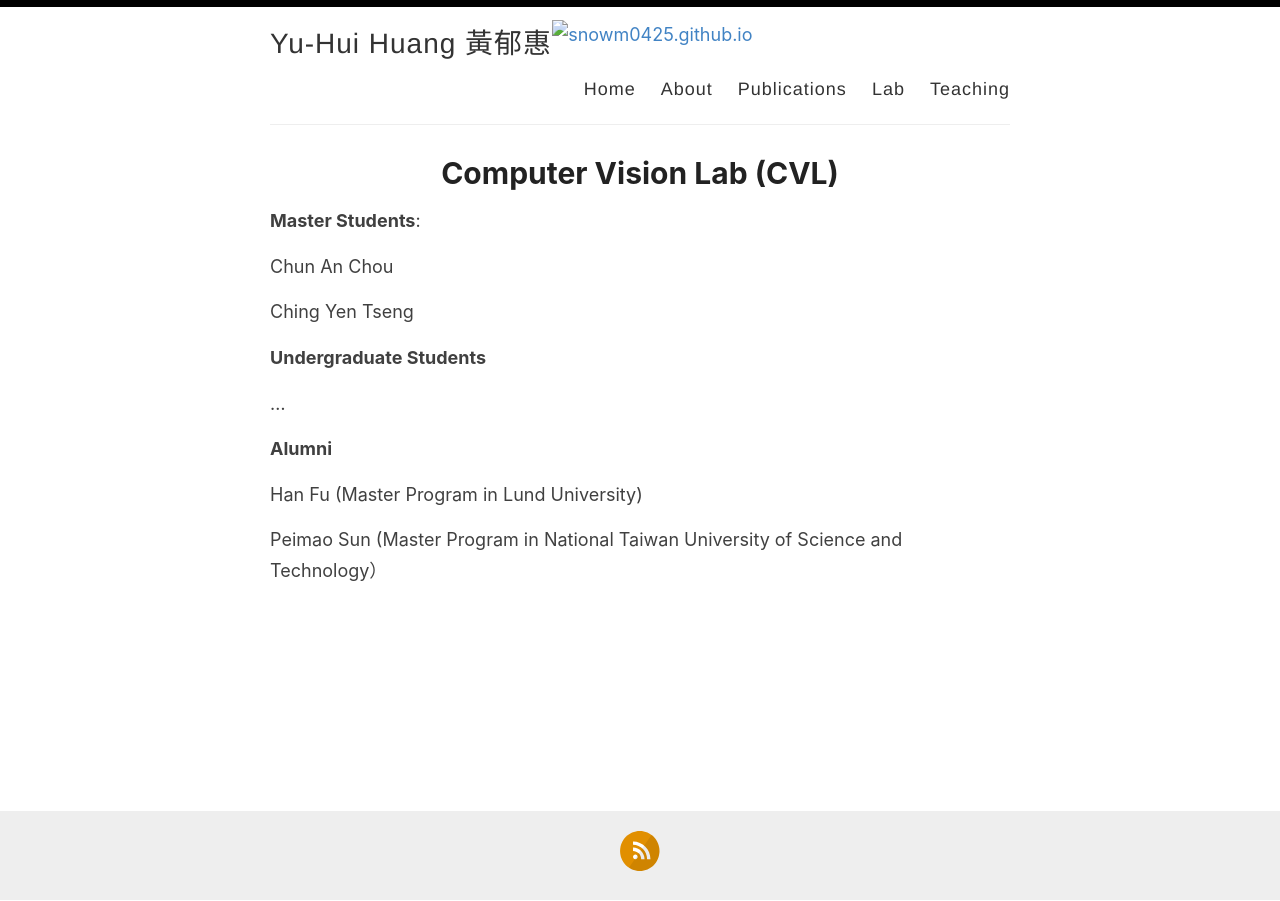
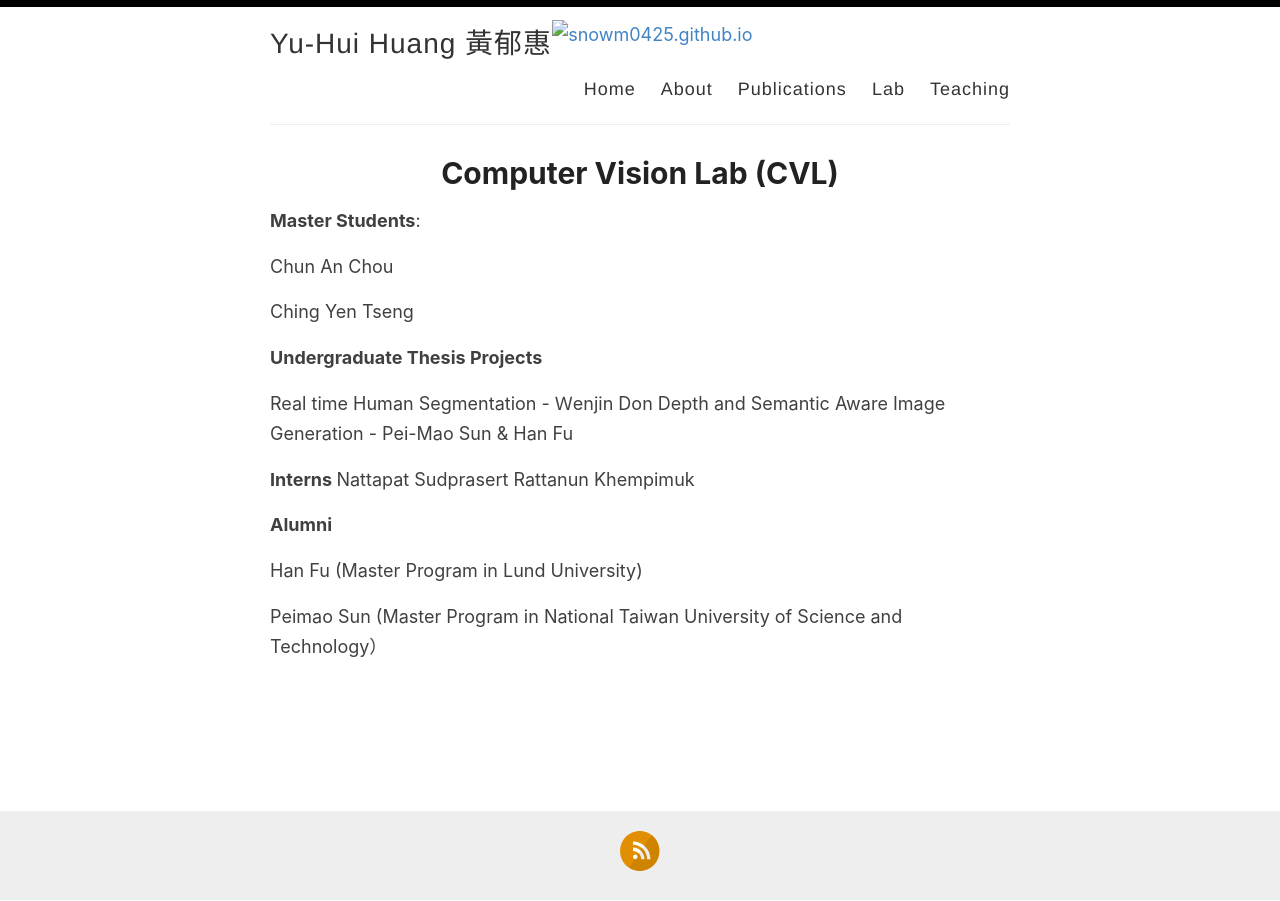
Before and after one commit to snowm0425/snowm0425.github.io, a Jekyll site: the page built from _pages/lab.md, in a window 1280 px wide. Built offline with Jekyll 4.4.1, drawn with Linux system fonts in a browser that asks for light colours.

Commit message:
Update lab.md

```diff
--- a/_pages/lab.md
+++ b/_pages/lab.md
@@ -12,10 +12,14 @@ Chun An Chou
 Ching Yen Tseng
 
 
-<b>Undergraduate Students</b>
+<b>Undergraduate Thesis Projects </b>
 
-...
+Real time Human Segmentation - Ｗenjin Don
+Depth and Semantic Aware Image Generation - Pei-Mao Sun & Han Fu
 
+<b>Interns </b>
+Nattapat Sudprasert
+Rattanun Khempimuk
 
 <b>Alumni</b>
 
```
